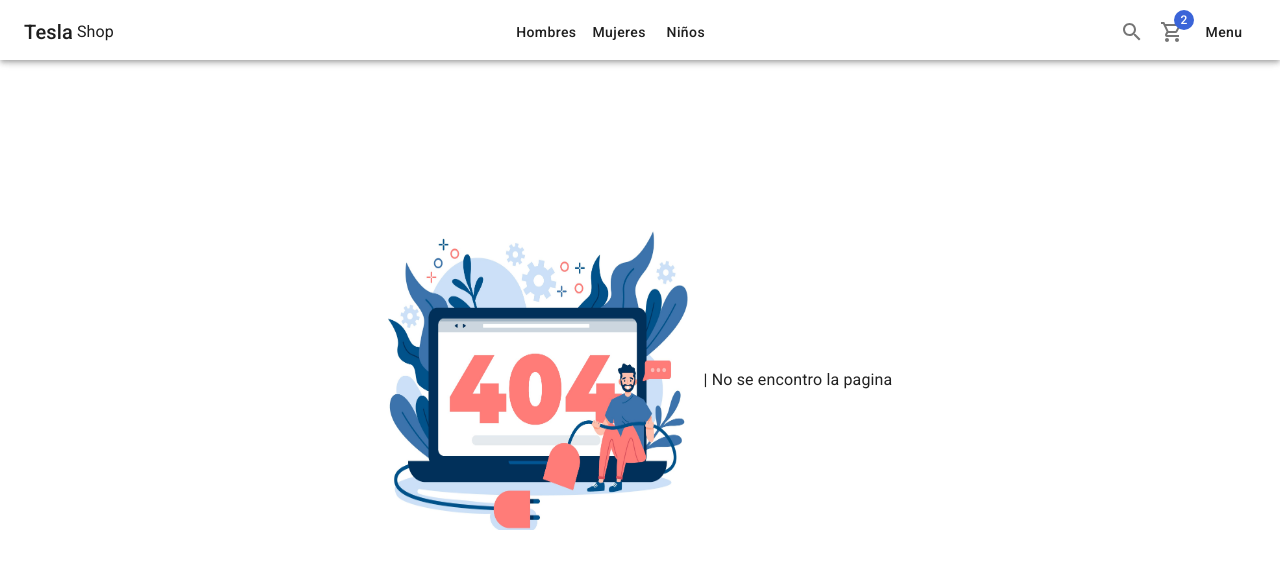
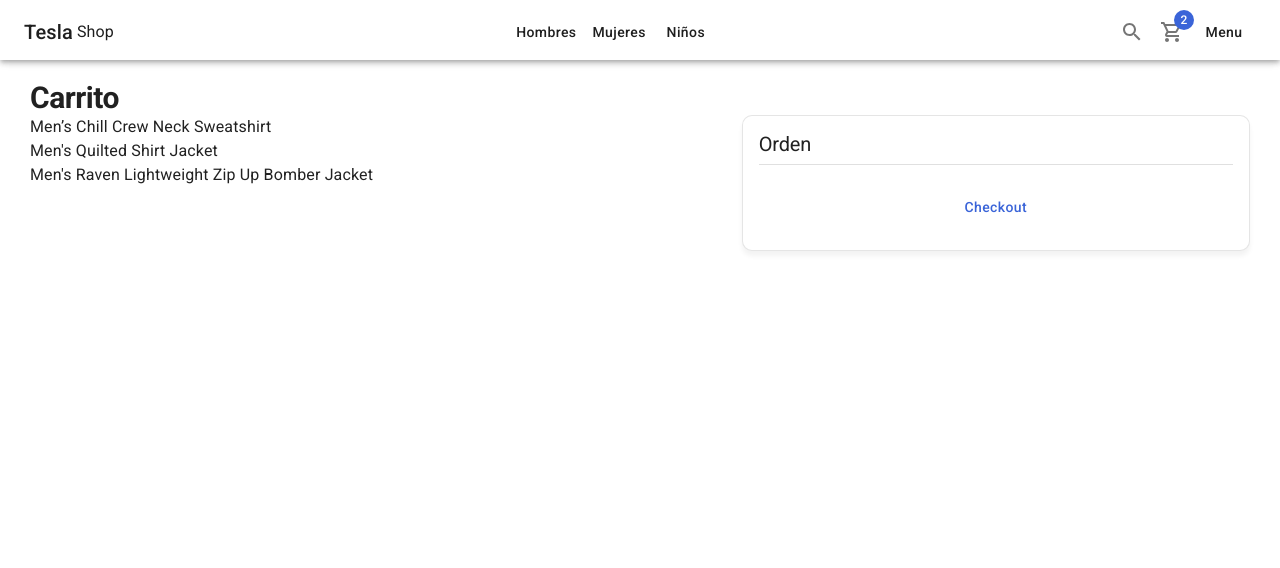
Before and after one commit to bran-deb/Shop-clone, a Next.js app: page /cart in a window 1280 px wide. Before the commit this address had no page. Shown: the top 568 px of the page. Built offline with nearby package versions, Linux system fonts and the light colour scheme.

Commit message:
feat(Root): add shopping cart page

```diff
--- /dev/null
+++ b/components/cart/CartList.tsx
@@ -0,0 +1,22 @@
+import { Typography } from "@mui/material"
+import { FC } from "react"
+import { initialData } from "../../database/products"
+
+
+const productsInCart = [
+    initialData.products[0],
+    initialData.products[1],
+    initialData.products[2],
+]
+
+export const CartList: FC = () => {
+    return (
+        <>
+            {
+                productsInCart.map(product => (
+                    <Typography key={product.slug}>{product.title}</Typography>
+                ))
+            }
+        </>
+    )
+}
--- /dev/null
+++ b/components/cart/index.ts
@@ -0,0 +1 @@
+export * from './CartList';
--- /dev/null
+++ b/pages/cart/index.tsx
@@ -0,0 +1,40 @@
+import { Card, Grid, CardContent, Typography, Divider, Box, Button } from '@mui/material';
+import { CartList } from '../../components/cart';
+
+import { ShopLayout } from '../../components/layouts/ShopLayout';
+
+
+
+const CartPage = () => {
+  return (
+    <ShopLayout title='Carrito - 3' pageDescription='Carrito de compras de la tienda'>
+      <Typography variant="h1" component='h1'>Carrito</Typography>
+
+      <Grid container>
+        <Grid item xs={12} sm={7}>
+          <CartList />
+        </Grid>
+
+        <Grid item xs={12} sm={5}>
+          <Card className='summary-card'>
+            <CardContent>
+              <Typography variant='h2'>Orden</Typography>
+
+              <Divider sx={{ my: 1 }} />
+
+              {/* order Sumary */}
+              <Box sx={{ mt: 3 }}>
+                <Button color='secondary' className='circular-btn' fullWidth>
+                  Checkout
+                </Button>
+              </Box>
+            </CardContent>
+          </Card>
+        </Grid>
+
+      </Grid>
+    </ShopLayout>
+  )
+}
+
+export default CartPage
```
